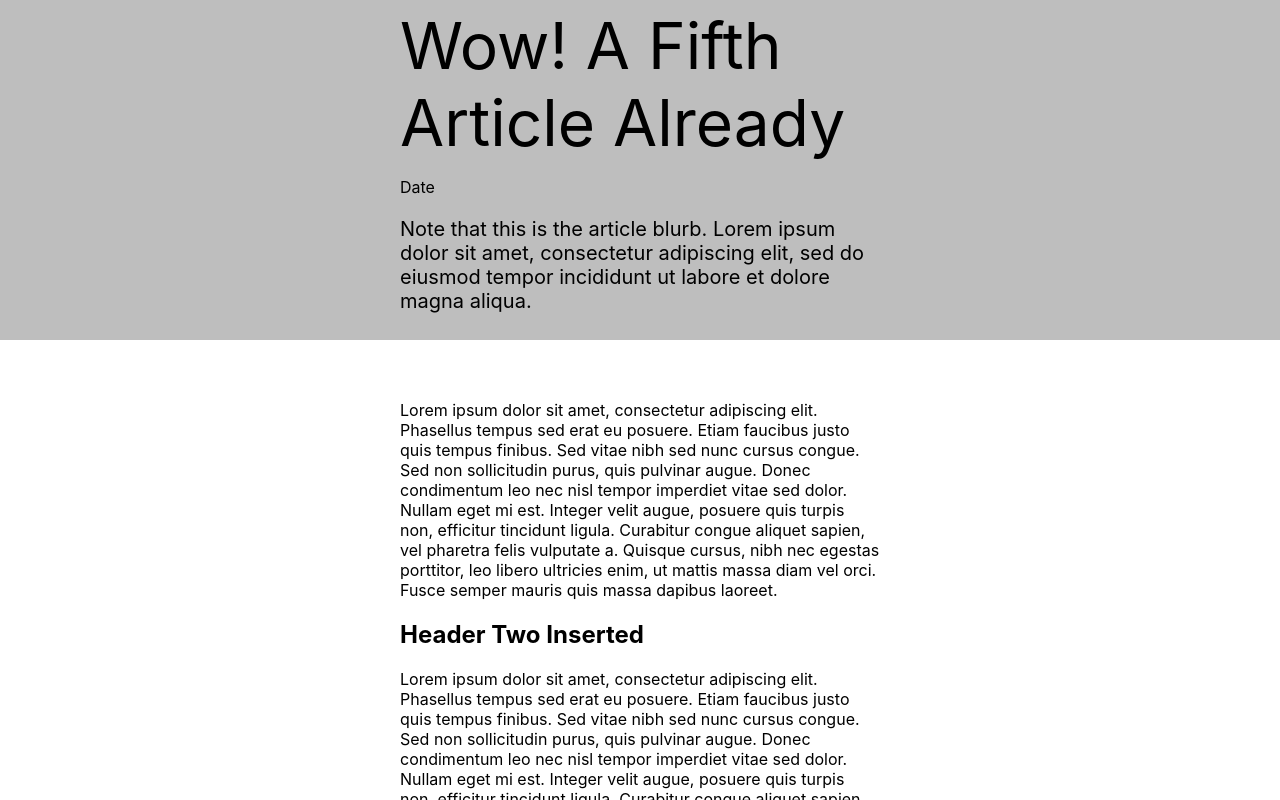
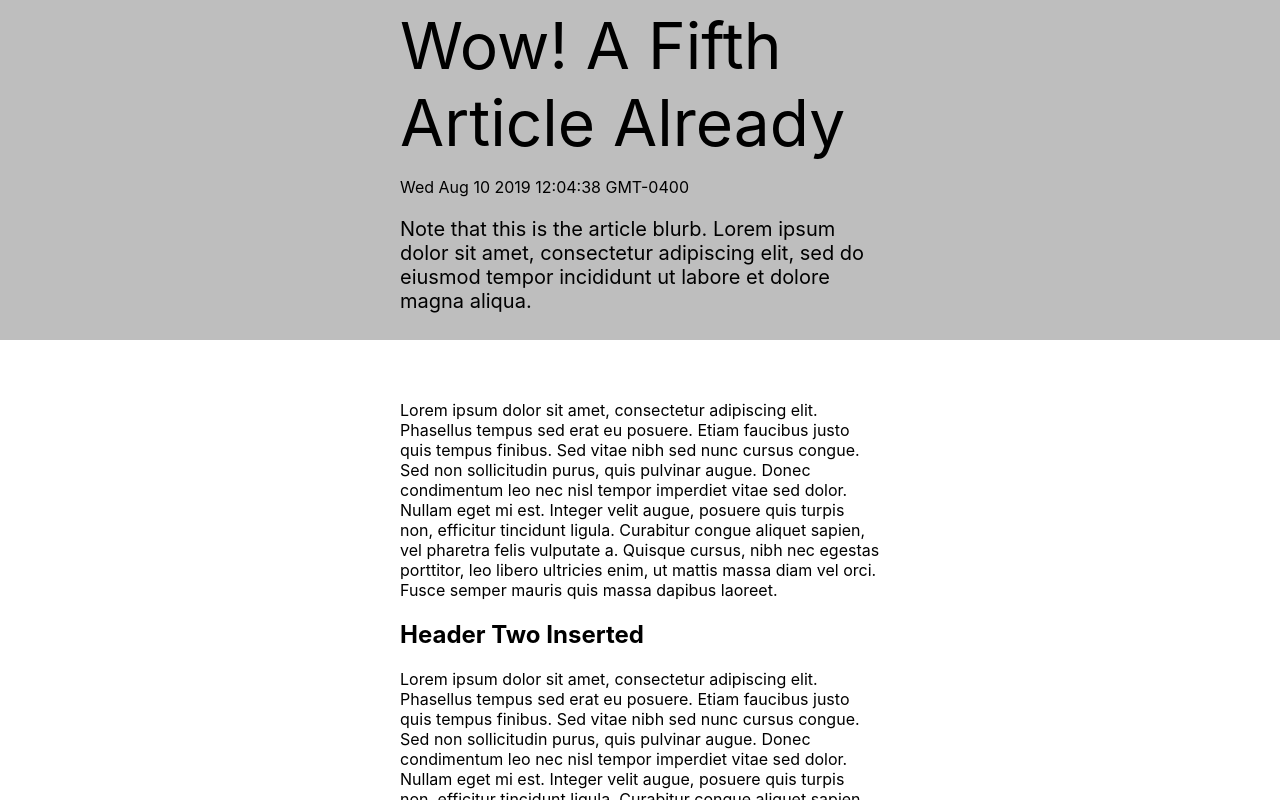
Before and after one commit to LauraLach/ExerciseTwo, a React (Create React App) app: page /article/article-five in a window 1280 px wide. Shown: the top 800 px of the page. Built offline with nearby package versions, Linux system fonts and the light colour scheme.

Commit message:
Added date within articles

```diff
--- a/src/pages/article.js
+++ b/src/pages/article.js
@@ -13,7 +13,7 @@ function Article() {
             <header className="articleHeader" style={{/*backgroundImage*/}}>
                 <div class="articleHeaderContent">
                     <h1>{articleData.title}</h1>
-                    <p>Date</p>
+                    <p>{articleData.publishedDate}</p>
                     <p class="articleDesc">Note that this is the article blurb. Lorem ipsum dolor sit amet, consectetur adipiscing elit, sed do eiusmod tempor incididunt ut labore et dolore magna aliqua.</p>
                 </div>
             </header>
```
